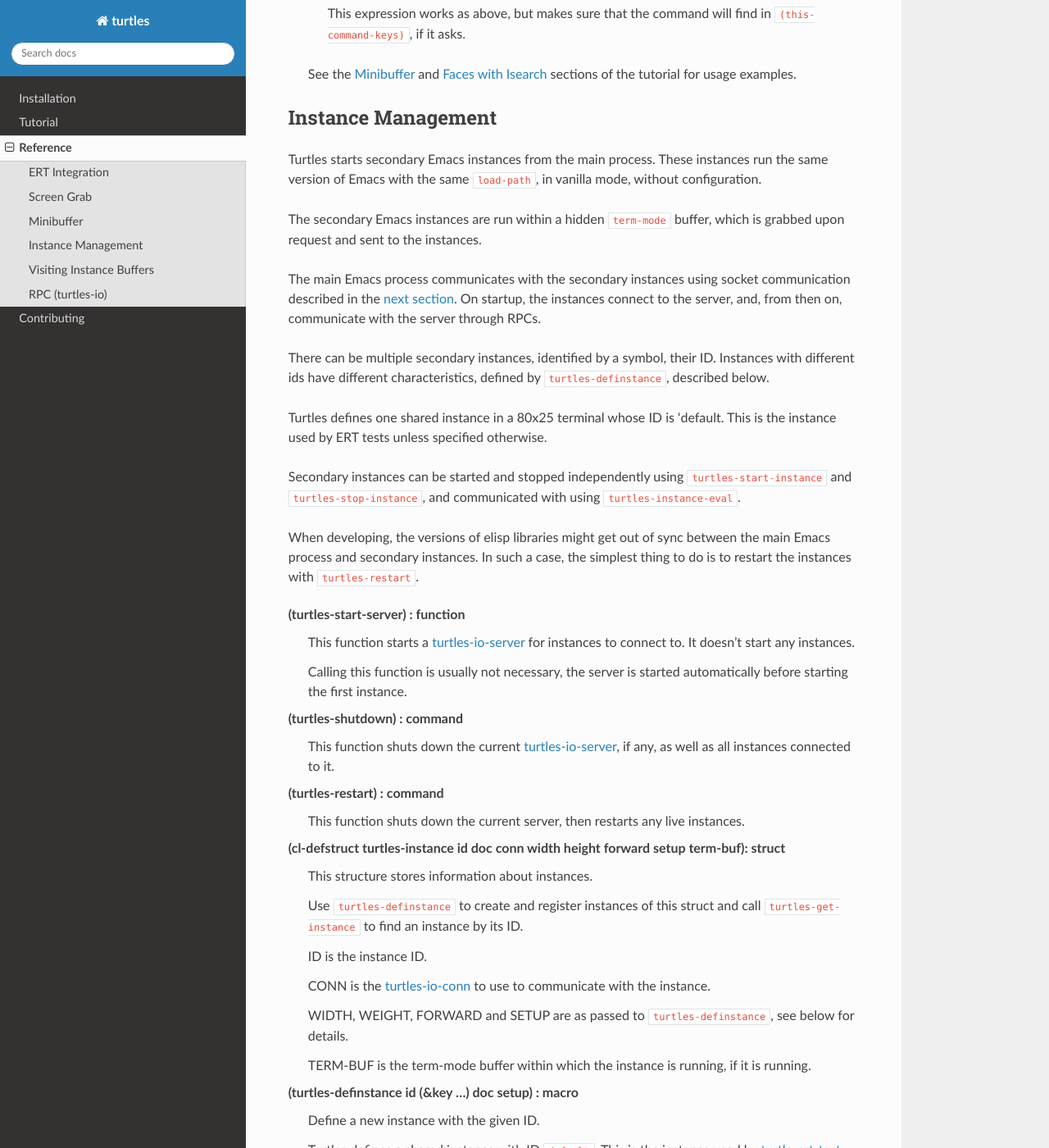
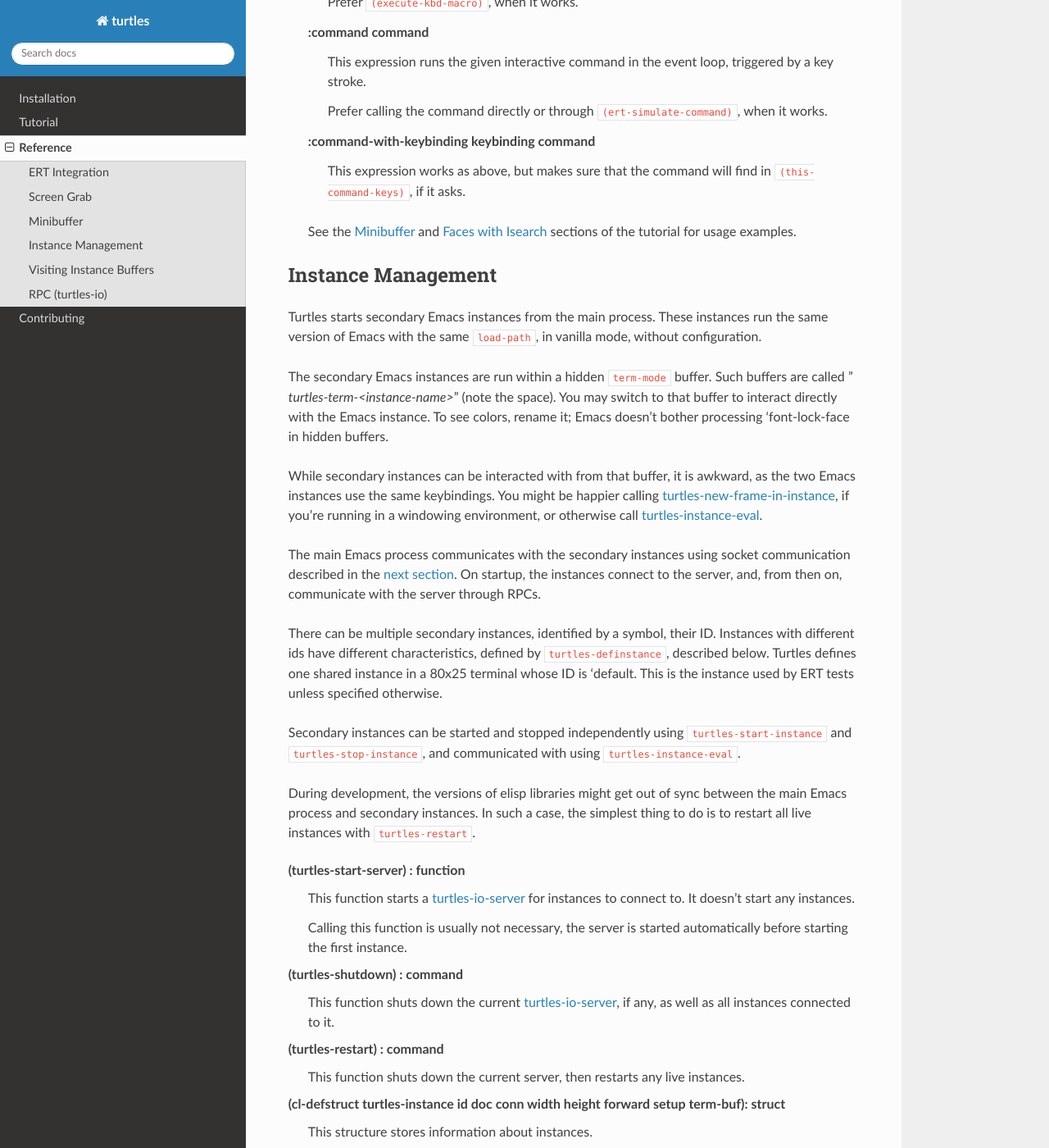
Before and after one commit to emacsmirror/turtles, a Sphinx documentation site: the page built from docs/source/reference.rst, in a window 1280 px wide and 1400 px high, scrolled down 5238 px. Shown: the whole window at 82% size. Built offline with Sphinx 7.4.7 and the Read the Docs theme 3.1.0, drawn with Linux system fonts in a browser that asks for light colours; some of the changed text lies outside the part shown.

Commit message:
docs: More on the term buffer.

```diff
--- a/docs/source/reference.rst
+++ b/docs/source/reference.rst
@@ -73,6 +73,16 @@
 All function that grab the terminal frame must be called from within a
 secondary instance, that is, after below :code:`(turtles-ert-test)` in
 an ERT test.
+
+When grabbing the terminal frame, the content of the current buffer is
+replaced with a copy of the terminal data, with the point set at the
+position of the cursor.
+
+In that buffer, color and similar text attributes are available as a
+'face text property. Starting with Emacs 29.1, the terminal supports
+24bit colors, but older Emacs versions must do with 16 or even 8
+colors. This usually doesn't matter as it's more convenient to check
+for faces rather than colors, see the :faces key argument below.
 
 (turtles-with-grab-buffer (&key ...) &rest body) : macro
       This macro creates an ERT test buffer, grab the specified
@@ -354,8 +364,17 @@
 :code:`load-path`, in vanilla mode, without configuration.
 
 The secondary Emacs instances are run within a hidden
-:code:`term-mode` buffer, which is grabbed upon request and sent to
-the instances.
+:code:`term-mode` buffer. Such buffers are called "
+*turtles-term-<instance-name>*" (note the space). You may switch to
+that buffer to interact directly with the Emacs instance. To see
+colors, rename it; Emacs doesn't bother processing 'font-lock-face in
+hidden buffers.
+
+While secondary instances can be interacted with from that buffer, it
+is awkward, as the two Emacs instances use the same keybindings. You
+might be happier calling :ref:`turtles-new-frame-in-instance <visit>`,
+if you're running in a windowing environment, or otherwise call
+:ref:`turtles-instance-eval <instances>`.
 
 The main Emacs process communicates with the secondary instances using
 socket communication described in the :ref:`next section <rpc>`. On
@@ -364,19 +383,17 @@
 
 There can be multiple secondary instances, identified by a symbol,
 their ID. Instances with different ids have different characteristics,
-defined by :code:`turtles-definstance`, described below.
-
-Turtles defines one shared instance in a 80x25 terminal whose ID is
-'default. This is the instance used by ERT tests unless specified
-otherwise.
+defined by :code:`turtles-definstance`, described below. Turtles
+defines one shared instance in a 80x25 terminal whose ID is 'default.
+This is the instance used by ERT tests unless specified otherwise.
 
 Secondary instances can be started and stopped independently using
 :code:`turtles-start-instance` and :code:`turtles-stop-instance`, and
 communicated with using :code:`turtles-instance-eval`.
 
-When developing, the versions of elisp libraries might get out of sync
-between the main Emacs process and secondary instances. In such a
-case, the simplest thing to do is to restart the instances with
+During development, the versions of elisp libraries might get out of
+sync between the main Emacs process and secondary instances. In such a
+case, the simplest thing to do is to restart all live instances with
 :code:`turtles-restart`.
 
 (turtles-start-server) : function
@@ -475,6 +492,14 @@
     This function waits for the evaluation to finish and returns the
     result of that evaluation. If that evaluation is likely to take
     time, set TIMEOUT to a value longer than the default 10s.
+
+    This function provides a convenient way to probe the internals of
+    an Emacs instance from the comfort of the main Emacs process.
+
+    For example, if you want to see what buffers are opened in the
+    secondary emacs instance, you can run :kbd:`M-x eval-expression`
+    and evaluate :code:`(turtles-instance-eval 'default
+    '(buffer-list))`.
 
 (turtles-start-instance inst-or-id) : command
     Start the given instance, unless it is already started.
```
Also changed, not shown: 1 other file.
